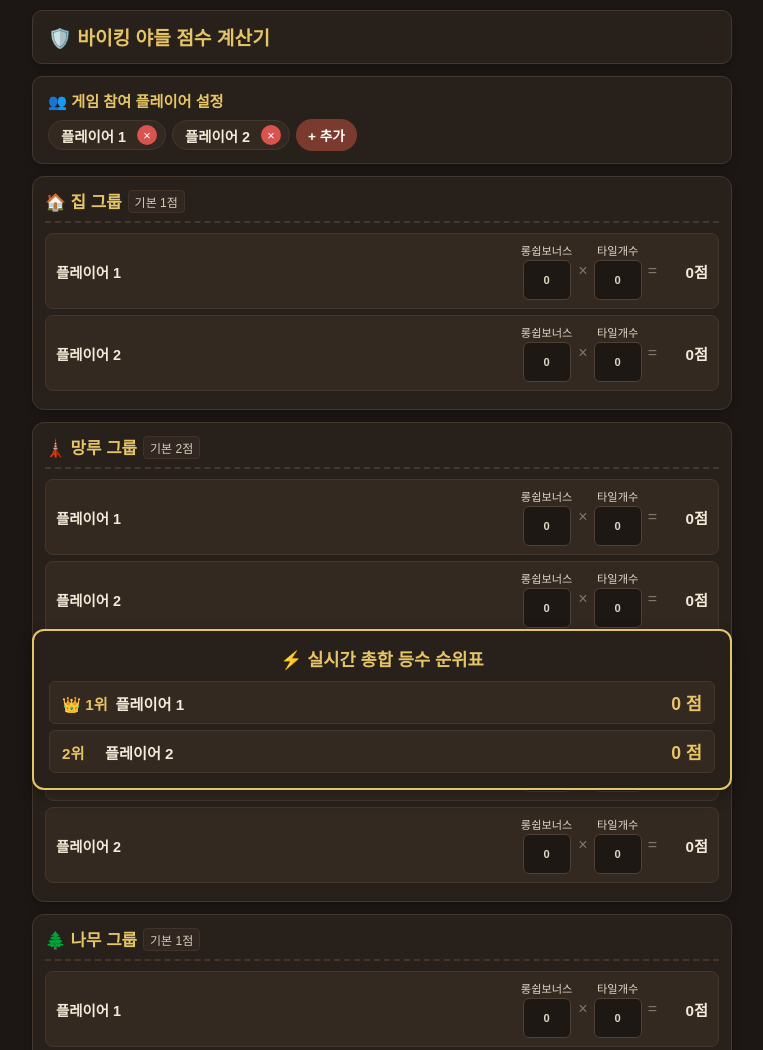
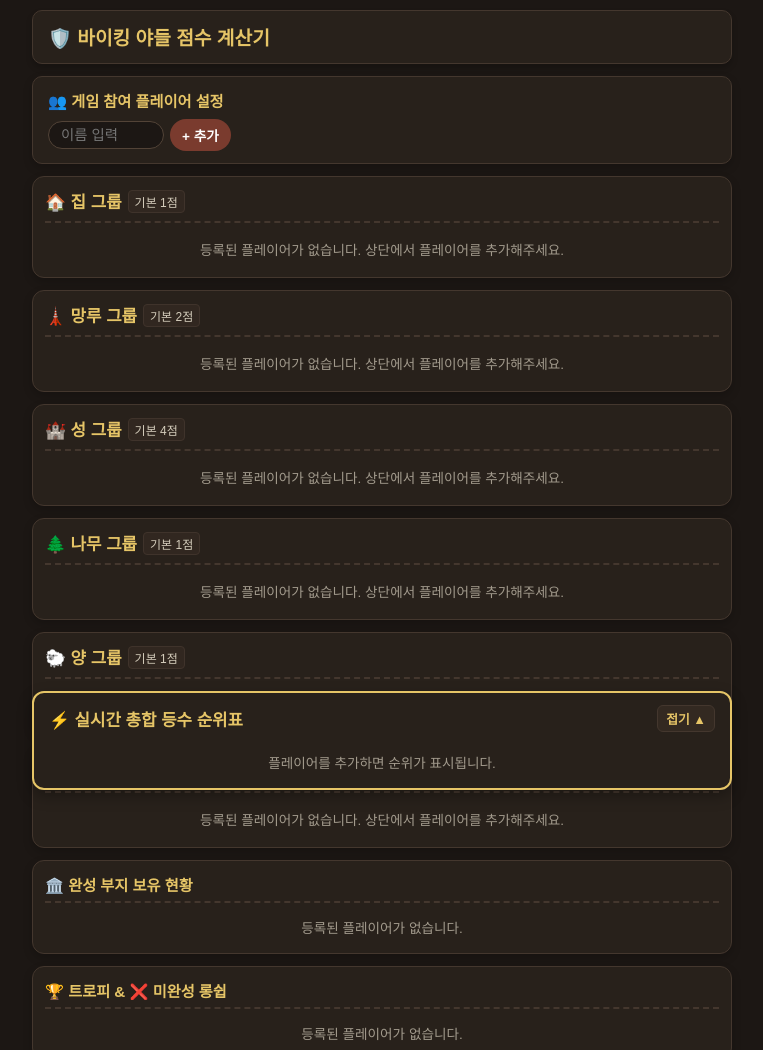
Before and after one commit to ghdcnscns-dev/Looot, a plain HTML site: page index.html in a window 1280 px wide. Shown: the top 1050 px of the page, without its empty margins (258-1021 px from the left). Drawn offline with Linux system fonts and the light colour scheme.

Commit message:
Update index.html

```diff
--- a/index.html
+++ b/index.html
@@ -94,7 +94,22 @@
             align-items: center;
             justify-content: center;
         }
-        .add-player-tag-btn {
+        .add-player-form {
+            display: flex;
+            gap: 6px;
+            align-items: center;
+        }
+        .add-player-input {
+            background: var(--input-bg);
+            border: 1px solid var(--input-border);
+            border-radius: 20px;
+            padding: 5px 12px;
+            color: var(--text);
+            font-size: 0.9em;
+            width: 90px;
+            outline: none;
+        }
+        .add-player-btn {
             background: var(--primary);
             color: white;
             border: none;
@@ -241,27 +256,51 @@
             accent-color: var(--accent);
         }
 
-        /* 실시간 총합 등수 보드 */
+        /* 실시간 총합 등수 보드 (토글 적용) */
         .scoreboard-card {
             background: var(--card-bg);
             border: 2px solid var(--accent);
             border-radius: 12px;
-            padding: 15px;
+            padding: 12px 15px;
             box-shadow: 0 6px 15px rgba(0,0,0,0.3);
             position: sticky;
             bottom: 10px;
             z-index: 10;
         }
+        .scoreboard-header {
+            display: flex;
+            justify-content: space-between;
+            align-items: center;
+            cursor: pointer;
+            user-select: none;
+        }
         .scoreboard-title {
-            font-size: 1.1em;
+            font-size: 1.05em;
             font-weight: 800;
             color: var(--accent);
-            margin-bottom: 10px;
-            text-align: center;
+            margin: 0;
             display: flex;
-            justify-content: center;
             align-items: center;
             gap: 6px;
+        }
+        .toggle-btn-text {
+            font-size: 0.8em;
+            background: var(--accent-bg);
+            border: 1px solid var(--card-border);
+            padding: 3px 8px;
+            border-radius: 6px;
+            color: var(--accent);
+            font-weight: bold;
+        }
+        .scoreboard-body {
+            margin-top: 10px;
+            transition: max-height 0.3s ease;
+            max-height: 500px;
+            overflow: hidden;
+        }
+        .scoreboard-body.collapsed {
+            max-height: 0;
+            margin-top: 0;
         }
         .rank-row {
             display: flex;
@@ -316,23 +355,21 @@
         </div>
     </div>
 
-    <!-- 실시간 총합 등수 보드 -->
+    <!-- 실시간 총합 등수 보드 (토글 기능 포함) -->
     <div class="scoreboard-card">
+        <div class="scoreboard-header" onclick="toggleScoreboard()">
             <div class="scoreboard-title">⚡ 실시간 총합 등수 순위표</div>
-        <div id="scoreboardContainer"></div>
+            <div class="toggle-btn-text" id="toggleBtnText">접기 ▲</div>
+        </div>
+        <div class="scoreboard-body" id="scoreboardBody">
+            <div id="scoreboardContainer" style="margin-top: 6px;"></div>
+        </div>
     </div>
 </div>
 
 <script>
-    let players = [
-        { id: 1, name: "플레이어 1" },
-        { id: 2, name: "플레이어 2" }
-    ];
-
-    let scores = {
-        1: { house:0, houseB:0, watch:0, watchB:0, castle:0, castleB:0, wood:0, woodB:0, sheep:0, sheepB:0, gold:0, goldB:0, port:false, abbey:false, jarl:false, trophy:0, longship:0 },
-        2: { house:0, houseB:0, watch:0, watchB:0, castle:0, castleB:0, wood:0, woodB:0, sheep:0, sheepB:0, gold:0, goldB:0, port:false, abbey:false, jarl:false, trophy:0, longship:0 }
-    };
+    let players = [];
+    let scores = {};
 
     const groupMeta = [
         { key: 'house', name: '🏠 집 그룹', base: 1 },
@@ -343,53 +380,60 @@
         { key: 'gold', name: '💰 금 그룹', base: 2 }
     ];
 
+    function toggleScoreboard() {
+        let body = document.getElementById("scoreboardBody");
+        let btnText = document.getElementById("toggleBtnText");
+        body.classList.toggle("collapsed");
+        if(body.classList.contains("collapsed")) {
+            btnText.innerText = "열기 ▼";
+        } else {
+            btnText.innerText = "접기 ▲";
+        }
+    }
+
     function addPlayer() {
+        let inputElem = document.getElementById("newPlayerInput");
+        let nameVal = inputElem ? inputElem.value.trim() : "";
+        if(!nameVal) {
+            alert("플레이어 이름을 입력해주세요.");
+            return;
+        }
+
         let newId = Date.now();
-        let newName = "플레이어 " + (players.length + 1);
-        players.push({ id: newId, name: newName });
+        players.push({ id: newId, name: nameVal });
         scores[newId] = { house:0, houseB:0, watch:0, watchB:0, castle:0, castleB:0, wood:0, woodB:0, sheep:0, sheepB:0, gold:0, goldB:0, port:false, abbey:false, jarl:false, trophy:0, longship:0 };
         render();
     }
 
     function removePlayer(id) {
-        if(players.length <= 1) {
-            alert("최소 1명의 플레이어가 필요합니다.");
-            return;
-        }
         players = players.filter(p => p.id !== id);
         delete scores[id];
         render();
     }
 
-    // 이름 입력 시 키보드 내림 방지: 전체 렌더링 대신 데이터만 갱신하고 이름표/순위판의 텍스트만 실시간 반영
     function updatePlayerName(id, val) {
         let p = players.find(x => x.id === id);
         if(p) {
             p.name = val;
 
-            // 그룹 행의 플레이어 이름 영역 업데이트
             document.querySelectorAll(`.gp-name[data-id="${id}"]`).forEach(el => {
                 el.innerText = val;
                 el.title = val;
             });
 
-            // 특수 부지/보너스 영역의 플레이어 이름 업데이트
             document.querySelectorAll(`.sp-name[data-id="${id}"]`).forEach(el => {
                 el.innerText = val;
                 el.title = val;
             });
 
-            // 순위표 실시간 갱신
             renderScoreboard();
         }
     }
 
-    // 입력 시 전체를 새로 그리지 않고 데이터만 갱신한 뒤, 해당 항목의 소계와 순위표만 업데이트
     function updateVal(pId, field, val) {
         if(scores[pId]) {
             scores[pId][field] = isNaN(val) ? 0 : val;
 
-            // 그룹 소계 업데이트
             groupMeta.forEach(g => {
                 let s = scores[pId];
                 let subTotalElem = document.getElementById(`sub-${pId}-${g.key}`);
@@ -400,7 +444,6 @@
                 }
             });
 
-            // 순위표만 실시간 갱신
             renderScoreboard();
         }
     }
@@ -439,7 +482,10 @@
                 <button class="tag-remove" onclick="removePlayer(${p.id})">×</button>
             </div>`;
         });
-        html += `<button class="add-player-tag-btn" onclick="addPlayer()">+ 추가</button>`;
+        html += `<div class="add-player-form">
+            <input type="text" id="newPlayerInput" class="add-player-input" placeholder="이름 입력" onkeydown="if(event.key==='Enter') addPlayer()">
+            <button class="add-player-btn" onclick="addPlayer()">+ 추가</button>
+        </div>`;
         document.getElementById("playerTagsContainer").innerHTML = html;
     }
 
@@ -455,6 +501,9 @@
                 </div>
                 <div class="group-rows">`;
 
+            if(players.length === 0) {
+                html += `<div style="text-align:center; color:var(--text); opacity:0.6; font-size:0.85em; padding: 6px 0;">등록된 플레이어가 없습니다. 상단에서 플레이어를 추가해주세요.</div>`;
+            } else {
                 players.forEach(p => {
                     let s = scores[p.id];
                     let bonus = s[g.key + 'B'];
@@ -478,6 +527,7 @@
                         </div>
                     </div>`;
                 });
+            }
 
             html += `</div></div>`;
         });
@@ -486,6 +536,9 @@
 
     function renderSpecial() {
         let portHtml = "";
+        if(players.length === 0) {
+            portHtml = `<div style="text-align:center; color:var(--text); opacity:0.6; font-size:0.85em; padding: 4px 0;">등록된 플레이어가 없습니다.</div>`;
+        } else {
             players.forEach(p => {
                 let s = scores[p.id];
                 portHtml += `<div class="special-row">
@@ -497,9 +550,13 @@
                     </div>
                 </div>`;
             });
+        }
         document.getElementById("portContainer").innerHTML = portHtml;
 
         let bonusHtml = "";
+        if(players.length === 0) {
+            bonusHtml = `<div style="text-align:center; color:var(--text); opacity:0.6; font-size:0.85em; padding: 4px 0;">등록된 플레이어가 없습니다.</div>`;
+        } else {
             players.forEach(p => {
                 let s = scores[p.id];
                 bonusHtml += `<div class="special-row">
@@ -510,10 +567,16 @@
                     </div>
                 </div>`;
             });
+        }
         document.getElementById("bonusContainer").innerHTML = bonusHtml;
     }
 
     function renderScoreboard() {
+        if(players.length === 0) {
+            document.getElementById("scoreboardContainer").innerHTML = `<div style="text-align:center; color:var(--text); opacity:0.6; font-size:0.85em; padding: 4px 0;">플레이어를 추가하면 순위가 표시됩니다.</div>`;
+            return;
+        }
+
         let ranked = players.map(p => ({
             ...p,
             total: calculateTotal(p.id)
```
Lines whose indentation alone changed are shown as unchanged.
